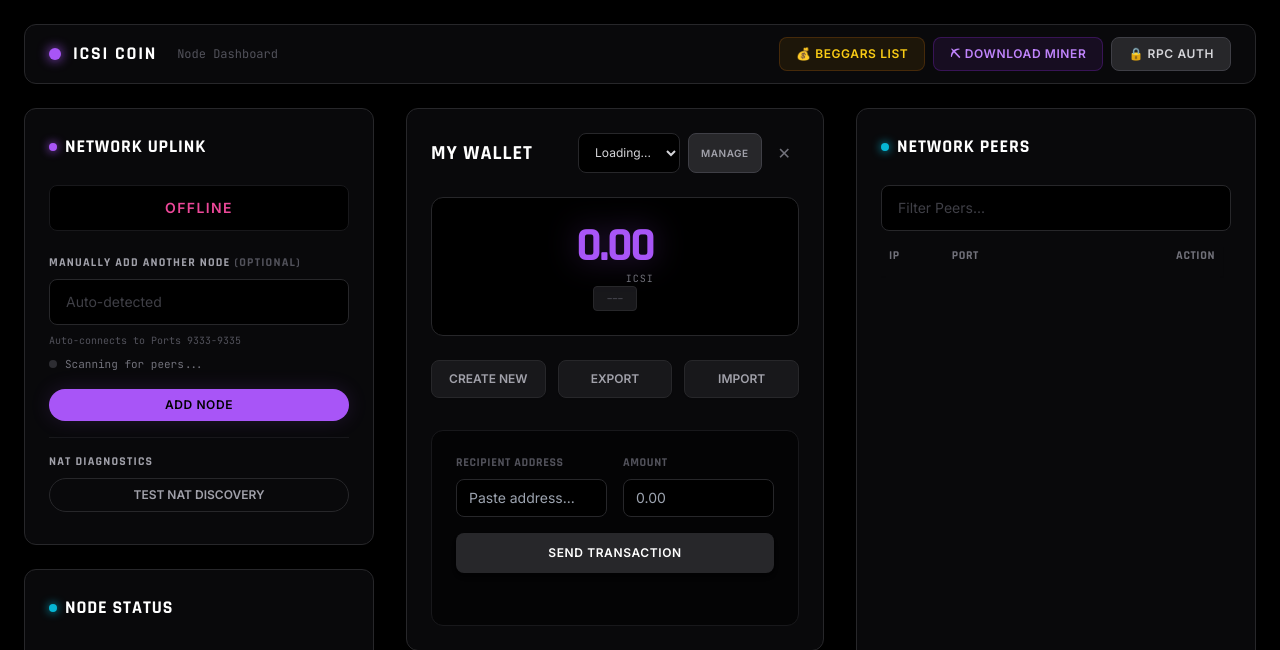
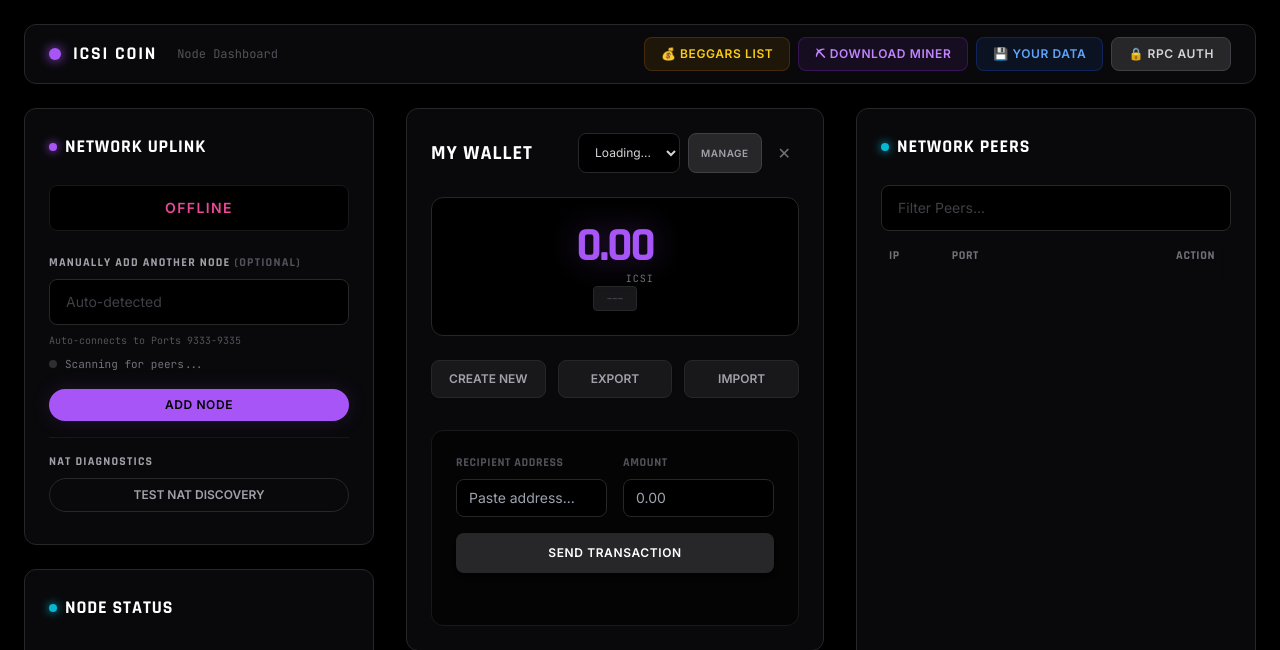
Before and after one commit to androidteacher/iCSI_Coin_2026, a Flask app: template iCSI_COIN_PYTHON_PORT/end_user_node/templates/dashboard.html in a window 1280 px wide. Shown: the top 650 px of the page. Run offline with Flask 3, Linux system fonts and the light colour scheme; the template is opened without the code that fills it, so the values that code supplies are empty; some libraries are stand-ins or nearby versions.

Commit message:
feat: Add Data Export, Mining Address, and update Genesis Block

```diff
--- a/iCSI_COIN_PYTHON_PORT/end_user_node/icsicoin/core/chain.py
+++ b/iCSI_COIN_PYTHON_PORT/end_user_node/icsicoin/core/chain.py
@@ -26,7 +26,7 @@ class ChainManager:
 
         # Create Genesis with standard params
         tx = Transaction(
-             vin=[TxIn(b'\x00'*32, 0xffffffff, b'The Times 03/Jan/2009 Chancellor on brink of second bailout for banks', 0xffffffff)],
+             vin=[TxIn(b'\x00'*32, 0xffffffff, b'iCSI_COIN is a wholly owned Subsidiary of BeckCoin. Trademark: Beckmeister Industries.', 0xffffffff)],
              vout=[TxOut(5000000000, b'\x00'*25)] # Empty/burned output for genesis
         )
 
--- a/iCSI_COIN_PYTHON_PORT/end_user_node/static/js/main.js
+++ b/iCSI_COIN_PYTHON_PORT/end_user_node/static/js/main.js
@@ -648,6 +648,11 @@ function copyBeggarAddress(address) {
     });
 }
 
+// --- Data Export Logic ---
+function openDataModal() {
+    openModal('dataModal');
+}
+
 // --- Download Miner Logic ---
 
 function openDownloadMinerModal() {
--- a/iCSI_COIN_PYTHON_PORT/end_user_node/templates/dashboard.html
+++ b/iCSI_COIN_PYTHON_PORT/end_user_node/templates/dashboard.html
@@ -83,6 +83,10 @@
                 <button onclick="openDownloadMinerModal()"
                     class="px-4 py-2 rounded-lg bg-purple-600/10 border border-purple-800/40 text-purple-400 font-bold text-xs uppercase tracking-wider hover:bg-purple-600/20 hover:border-purple-600/60 transition-all flex items-center gap-2">
                     ⛏ Download Miner
+                </button>
+                <button onclick="openDataModal()"
+                    class="px-4 py-2 rounded-lg bg-blue-600/10 border border-blue-800/40 text-blue-400 font-bold text-xs uppercase tracking-wider hover:bg-blue-600/20 hover:border-blue-600/60 transition-all flex items-center gap-2">
+                    💾 Your Data
                 </button>
                 <button onclick="openRpcConfigModal()"
                     class="px-4 py-2 rounded-lg bg-zinc-800 border border-zinc-700 text-zinc-300 font-bold text-xs uppercase tracking-wider hover:bg-zinc-700 hover:text-white transition-all">
@@ -595,7 +599,51 @@ pip install -r requirements.txt</code></pre>
         </div>
     </div>
 
-    <script src="/static/js/main.js?v=7"></script>
+    <!-- Your Data Modal -->
+    <div id="dataModal" class="fixed inset-0 bg-black/80 backdrop-blur-sm hidden items-center justify-center z-50">
+        <div
+            class="bg-zinc-900 border border-zinc-700 rounded-xl p-8 w-[95%] max-w-lg shadow-2xl animate-[slideUp_0.3s_ease-out]">
+            <div class="flex justify-between items-center mb-6">
+                <h3 class="font-heading font-bold text-xl uppercase text-white">Your Node Data</h3>
+                <button onclick="closeModal('dataModal')" class="text-zinc-500 hover:text-white text-xl">✕</button>
+            </div>
+
+            <div class="space-y-6">
+                <div class="bg-blue-900/20 p-4 rounded-lg border border-blue-800/50">
+                    <div class="flex items-start gap-3">
+                        <span class="text-2xl">💾</span>
+                        <div>
+                            <h4 class="text-blue-400 font-bold mb-1">Full Data Backup</h4>
+                            <p class="text-sm text-zinc-400">
+                                This archive contains your entire node state:
+                            </p>
+                            <ul class="list-disc list-inside text-xs text-zinc-500 mt-2 space-y-1">
+                                <li><strong>wallet_export.json</strong>: Importable JSON key export</li>
+                                <li><strong>wallet.dat</strong>: Raw wallet file (Sensitive!)</li>
+                                <li><strong>blocks/</strong>: Blockchain history</li>
+                                <li><strong>chainstate.sqlite</strong>: UTXO database</li>
+                            </ul>
+                        </div>
+                    </div>
+                </div>
+
+                <div class="bg-red-900/20 p-4 rounded-lg border border-red-800/50 flex items-center gap-3">
+                    <span class="text-red-400 text-xl">⚠️</span>
+                    <p class="text-xs text-red-300">
+                        <strong>Warning:</strong> This file contains your PRIVATE KEYS. <br>
+                        Do not share this file with anyone!
+                    </p>
+                </div>
+
+                <a href="/api/data/download"
+                    class="block w-full py-3 bg-blue-600 hover:bg-blue-500 text-white font-bold text-center rounded-lg transition-colors">
+                    Download Archive (.zip)
+                </a>
+            </div>
+        </div>
+    </div>
+
+    <script src="/static/js/main.js?v=8"></script>
 </body>
 
 </html>
```
Also changed, not shown: iCSI_COIN_PYTHON_PORT/end_user_node/icsicoin/web/server.py (+35 -1 lines), iCSI_COIN_PYTHON_PORT/end_user_node/data_admin/block_index.sqlite, iCSI_COIN_PYTHON_PORT/end_user_node/data_admin/chainstate.sqlite, iCSI_COIN_PYTHON_PORT/end_user_node/data_seed1/block_index.sqlite, iCSI_COIN_PYTHON_PORT/end_user_node/data_seed1/chainstate.sqlite, iCSI_COIN_PYTHON_PORT/end_user_node/data_seed2/block_index.sqlite, iCSI_COIN_PYTHON_PORT/end_user_node/data_seed2/chainstate.sqlite, iCSI_COIN_PYTHON_PORT/end_user_node/data_seed3/block_index.sqlite, iCSI_COIN_PYTHON_PORT/end_user_node/data_seed3/chainstate.sqlite, 4 other files.
